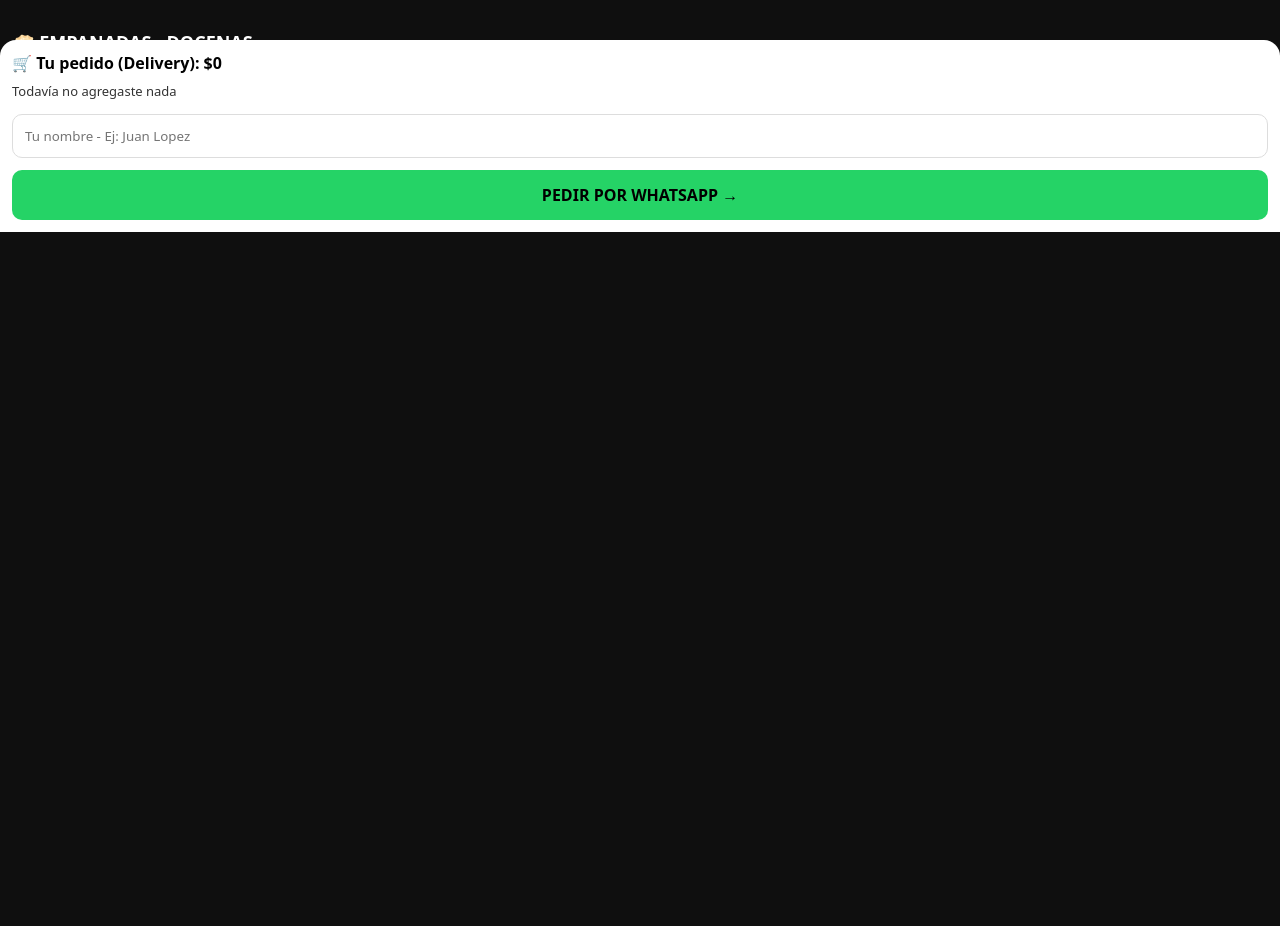
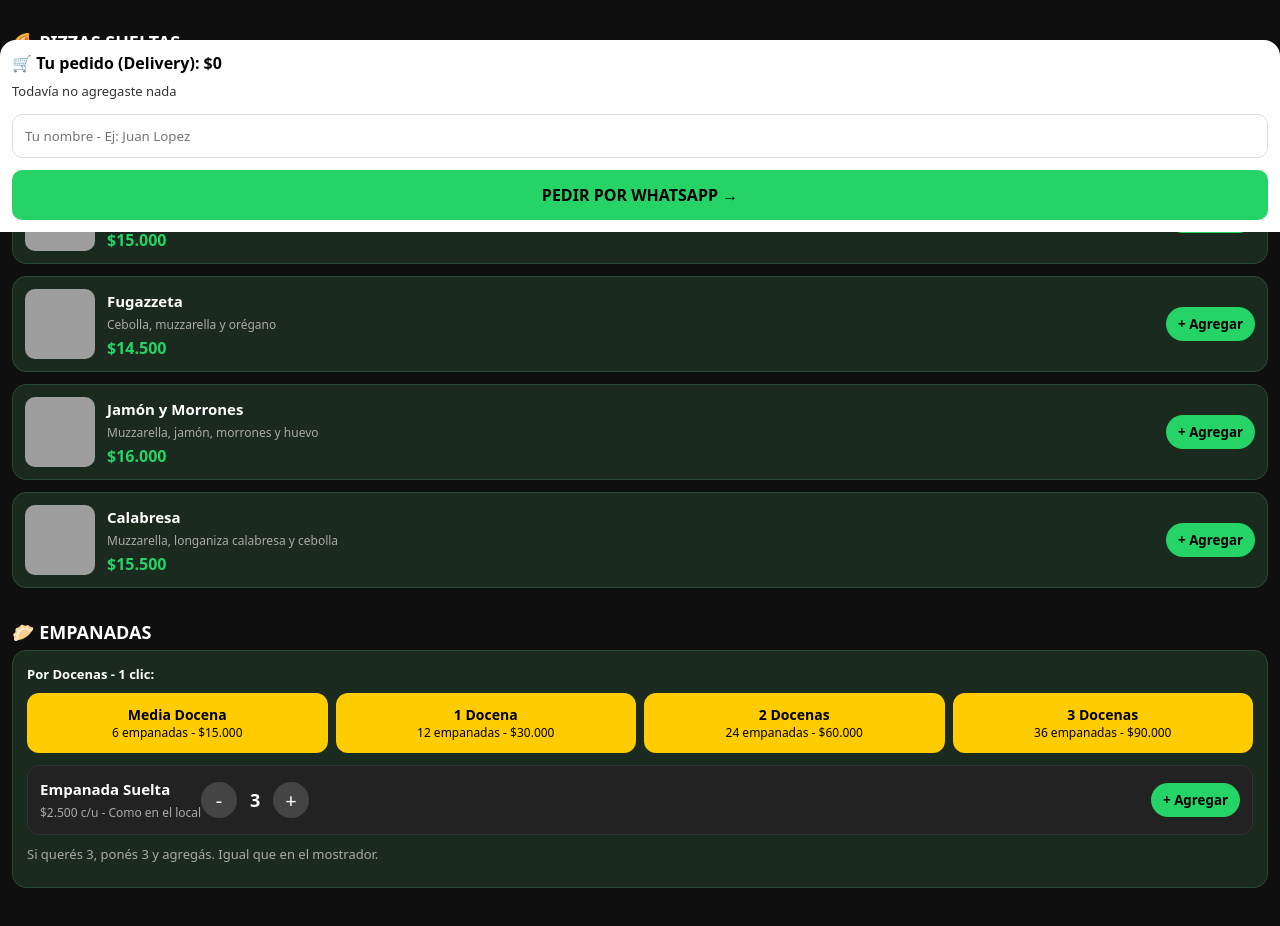
Before and after one commit to marianojescalante/Don-Mariano-Lanus, a plain HTML site: page index.html in a window 1280 px wide. Shown: the part 568-1494 px from the top of the page. Before the commit the page ends 1018 px from the top, so only its background shows below. Drawn offline with Linux system fonts and the light colour scheme; grey boxes are pictures that could not be loaded.

Commit message:
Update index.html

```diff
--- a/index.html
+++ b/index.html
@@ -25,6 +25,11 @@ header p{margin:4px 0 0;color:#bbb;font-size:13px}
 .docena-grid{display:flex;flex-wrap:wrap;gap:8px}
 .btn-docena{flex:1;min-width:110px;padding:12px 8px;border-radius:12px;border:0;background:#ffcc00;font-weight:800;cursor:pointer;font-size:14px}
 .btn-docena small{display:block;font-weight:400;font-size:12px}
+.suelta-box{display:flex;align-items:center;justify-content:space-between;background:#222;border:1px solid #333;border-radius:12px;padding:12px;margin-top:12px}
+.suelta-box b{font-size:15px} .suelta-box span{color:#aaa;font-size:12px}
+.qty{display:flex;align-items:center;gap:8px}
+.qty button{width:36px;height:36px;border-radius:50%;border:0;background:#444;color:#fff;font-size:20px;cursor:pointer}
+.qty b{font-size:18px;min-width:20px;text-align:center}
 .cart{position:fixed;bottom:0;left:0;right:0;background:#fff;color:#000;padding:12px;border-radius:16px 16px 0 0}
 .cart input{width:100%;padding:12px;margin:6px 0;border:1px solid #ddd;border-radius:10px}
 .btn-main{width:100%;padding:14px;border:0;border-radius:10px;background:#25D366;font-weight:800;font-size:16px;cursor:pointer;margin-top:6px}
@@ -44,6 +49,7 @@ header p{margin:4px 0 0;color:#bbb;font-size:13px}
 <button id="btn-retiro" onclick="abrirRetiro()">🏃 Retiro</button>
 <button id="btn-reservar" onclick="abrirReservar()">📅 Reservar</button>
 </div>
+
 <div class="cat-title">🔥 PROMOS</div>
 <div class="grid">
 <div class="card"><img src="https://images.unsplash.com/photo-1574071318508-1cdbab80d002?w=200"><div><b>2x1 Fugazzeta 🔥</b><p>HOY: Llevás 2 Fugazzetas al precio de 1</p><div><span class="price">$14.500</span> <span class="old">$29.000</span></div></div><button class="add" onclick="add('2x1 Fugazzeta',14500)">+ Agregar</button></div>
@@ -51,16 +57,31 @@ header p{margin:4px 0 0;color:#bbb;font-size:13px}
 <div class="card"><img src="https://images.unsplash.com/photo-1565299624946-b28f40a0ae38?w=200"><div><b>2x1 Coca Cola 1.5L</b><p>Llevás 2 Coca Cola 1.5L al precio de 1 y media</p><div><span class="price">$6.500</span> <span class="old">$9.000</span></div></div><button class="add" onclick="add('2x1 Coca Cola 1.5L',6500)">+ Agregar</button></div>
 </div>
 
-<div class="cat-title">🥟 EMPANADAS - DOCENAS</div>
+<div class="cat-title">🍕 PIZZAS SUELTAS</div>
+<div class="grid">
+<div class="card"><img src="https://images.unsplash.com/photo-1513104890138-7c749659a591?w=200"><div><b>Muzzarella</b><p>Muzzarella, salsa de tomate y orégano</p><div><span class="price">$13.000</span></div></div><button class="add" onclick="add('Pizza Muzzarella',13000)">+ Agregar</button></div>
+<div class="card"><img src="https://images.unsplash.com/photo-1574071318508-1cdbab80d002?w=200"><div><b>Napolitana</b><p>Muzzarella, tomate, ajo y albahaca</p><div><span class="price">$15.000</span></div></div><button class="add" onclick="add('Pizza Napolitana',15000)">+ Agregar</button></div>
+<div class="card"><img src="https://images.unsplash.com/photo-1565299624946-b28f40a0ae38?w=200"><div><b>Fugazzeta</b><p>Cebolla, muzzarella y orégano</p><div><span class="price">$14.500</span></div></div><button class="add" onclick="add('Pizza Fugazzeta',14500)">+ Agregar</button></div>
+<div class="card"><img src="https://images.unsplash.com/photo-1574071318508-1cdbab80d002?w=200"><div><b>Jamón y Morrones</b><p>Muzzarella, jamón, morrones y huevo</p><div><span class="price">$16.000</span></div></div><button class="add" onclick="add('Pizza Jamon y Morrones',16000)">+ Agregar</button></div>
+<div class="card"><img src="https://images.unsplash.com/photo-1513104890138-7c749659a591?w=200"><div><b>Calabresa</b><p>Muzzarella, longaniza calabresa y cebolla</p><div><span class="price">$15.500</span></div></div><button class="add" onclick="add('Pizza Calabresa',15500)">+ Agregar</button></div>
+</div>
+
+<div class="cat-title">🥟 EMPANADAS</div>
 <div class="grid">
 <div class="docena-box">
-<p>Elegí cuántas querés, con 1 clic ya está en el pedido:</p>
+<p><b style="color:#fff">Por Docenas - 1 clic:</b></p>
 <div class="docena-grid">
 <button class="btn-docena" onclick="addEmpanadas(6)">Media Docena<small>6 empanadas - $15.000</small></button>
 <button class="btn-docena" onclick="addEmpanadas(12)">1 Docena<small>12 empanadas - $30.000</small></button>
 <button class="btn-docena" onclick="addEmpanadas(24)">2 Docenas<small>24 empanadas - $60.000</small></button>
 <button class="btn-docena" onclick="addEmpanadas(36)">3 Docenas<small>36 empanadas - $90.000</small></button>
 </div>
+<div class="suelta-box">
+<div><b>Empanada Suelta</b><br><span>$2.500 c/u - Como en el local</span></div>
+<div class="qty"><button onclick="cambiarSuelta(-1)">-</button><b id="cant-suelta">3</b><button onclick="cambiarSuelta(1)">+</button></div>
+<button class="add" onclick="addSuelta()">+ Agregar</button>
+</div>
+<p style="margin-top:10px">Si querés 3, ponés 3 y agregás. Igual que en el mostrador.</p>
 </div>
 </div>
 
@@ -71,44 +92,35 @@ header p{margin:4px 0 0;color:#bbb;font-size:13px}
 <button class="btn-main" onclick="pedir()">PEDIR POR WHATSAPP →</button>
 </div>
 
-<!-- MODAL DELIVERY -->
 <div id="modal-delivery" class="modal hidden"><div class="modal-box"><h3>🛵 Delivery</h3><input id="d-nombre" placeholder="Tu nombre"><input id="d-direccion" placeholder="Tu dirección - Ej: Av. 25 de Mayo 125"><button class="btn-confirm" onclick="confirmar('Delivery')">✅ CONFIRMAR DELIVERY POR WHATSAPP</button><button class="btn-cerrar" onclick="cerrar()">Cerrar</button></div></div>
-<!-- MODAL RETIRO -->
 <div id="modal-retiro" class="modal hidden"><div class="modal-box"><h3>🏃 Retiro en local</h3><input id="r-nombre" placeholder="Tu nombre"><select id="r-hora"><option>Retiro en 20 min</option><option>Retiro en 40 min</option><option>Retiro en 1 hora</option></select><p style="font-size:13px;color:#666">📍 Retirás en Don Mariano, Lanús Este</p><button class="btn-confirm" onclick="confirmar('Retiro')">✅ CONFIRMAR RETIRO POR WHATSAPP</button><button class="btn-cerrar" onclick="cerrar()">Cerrar</button></div></div>
-<!-- MODAL RESERVAR -->
 <div id="modal-reservar" class="modal hidden"><div class="modal-box"><h3>📅 Reservar Mesa</h3><input id="res-nombre" placeholder="Tu nombre"><input id="res-fecha" type="date"><select id="res-hora"><option>12:00</option><option>19:00</option><option>20:00</option><option>21:00</option><option>22:00</option></select><select id="res-personas"><option>2 personas</option><option>4 personas</option><option>6 personas</option><option>8 personas</option></select><button class="btn-confirm" onclick="confirmar('Reservar')">✅ CONFIRMAR RESERVA POR WHATSAPP</button><button class="btn-cerrar" onclick="cerrar()">Cerrar</button></div></div>
 
 <script>
-let cart=[]; let modo='Delivery';
+let cart=[]; let modo='Delivery'; let cantSuelta=3;
 function pintarBotones(){
   document.getElementById('btn-delivery').classList.toggle('sel',modo=='Delivery');
   document.getElementById('btn-retiro').classList.toggle('sel',modo=='Retiro');
   document.getElementById('btn-reservar').classList.toggle('sel',modo=='Reservar');
 }
-function abrirDelivery(){
-  modo='Delivery'; pintarBotones(); cerrar();
-  document.getElementById('modal-delivery').classList.remove('hidden');
-  update();
-}
-function abrirRetiro(){
-  modo='Retiro'; pintarBotones(); cerrar();
-  document.getElementById('modal-retiro').classList.remove('hidden');
-  update();
-}
-function abrirReservar(){
-  modo='Reservar'; pintarBotones(); cerrar();
-  document.getElementById('modal-reservar').classList.remove('hidden');
-  update();
-}
+function abrirDelivery(){ modo='Delivery'; pintarBotones(); cerrar(); document.getElementById('modal-delivery').classList.remove('hidden'); update(); }
+function abrirRetiro(){ modo='Retiro'; pintarBotones(); cerrar(); document.getElementById('modal-retiro').classList.remove('hidden'); update(); }
+function abrirReservar(){ modo='Reservar'; pintarBotones(); cerrar(); document.getElementById('modal-reservar').classList.remove('hidden'); update(); }
 function cerrar(){ document.querySelectorAll('.modal').forEach(e=>e.classList.add('hidden')); }
 function add(n,p){cart.push({n,p});update();}
 function addEmpanadas(cant){
-  let precioUnitario = 2500;
-  let total = cant * precioUnitario;
-  let nombre = cant + ' Empanadas (' + (cant/12) + ' docena' + (cant>12?'s':'') + ')';
+  let total = cant * 2500;
+  let nombre = cant + ' Empanadas';
   if(cant==6) nombre = 'Media Docena Empanadas (6)';
   if(cant==12) nombre = '1 Docena Empanadas (12)';
-  cart.push({n:nombre,p:total});
+  cart.push({n:nombre,p:total}); update();
+}
+function cambiarSuelta(n){
+  cantSuelta = Math.max(1, cantSuelta + n);
+  document.getElementById('cant-suelta').innerText = cantSuelta;
+}
+function addSuelta(){
+  cart.push({n: cantSuelta + ' Empanadas Sueltas', p: cantSuelta * 2500});
   update();
 }
 function update(){
```
